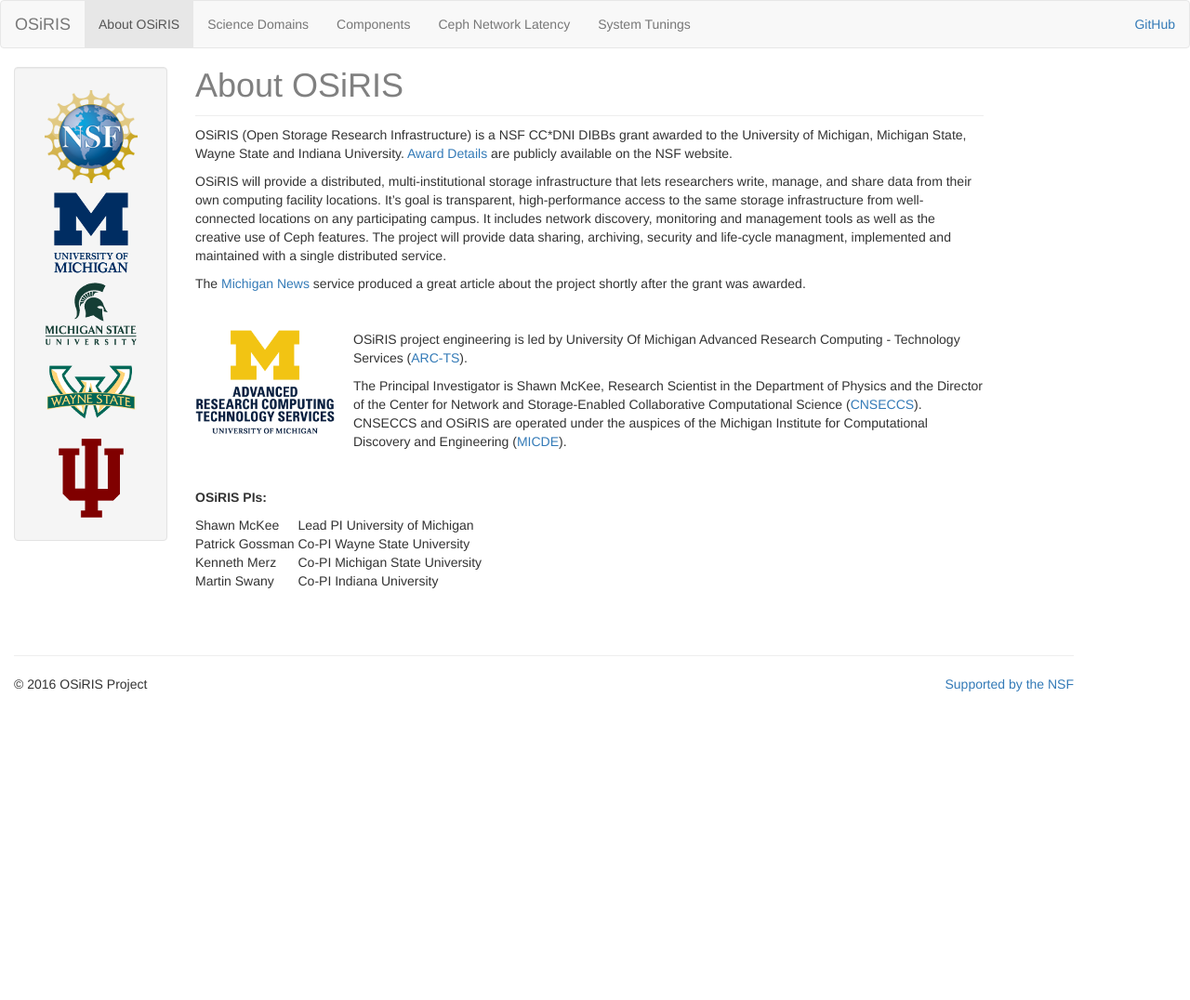
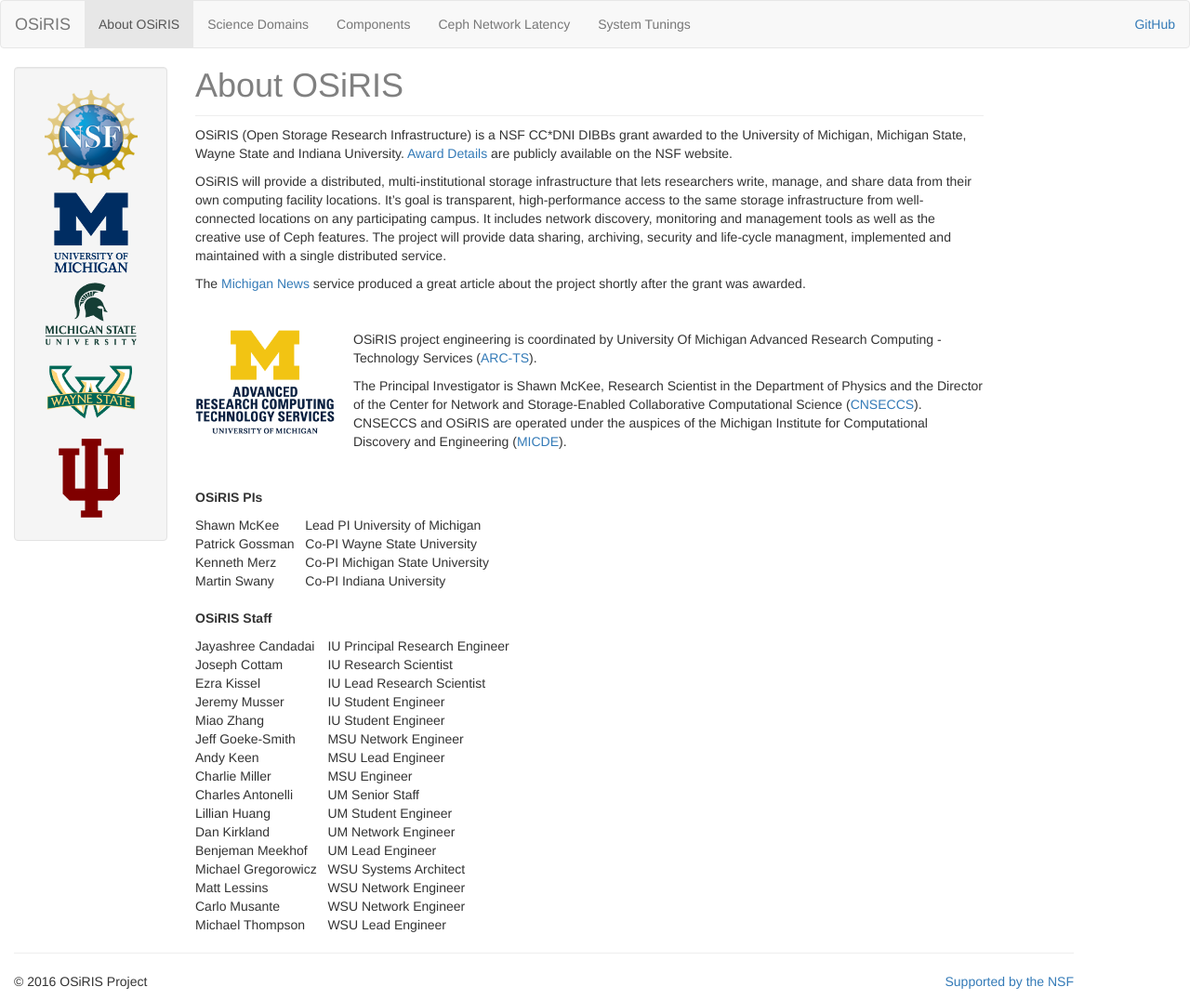
Before and after one commit to MI-OSiRIS/mi-osiris.github.io, a Jekyll site: the page built from about.md, in a window 1280 px wide. Shown: the whole page at 93% size. Built offline with Jekyll 4.4.1, drawn with Linux system fonts in a browser that asks for light colours; before the commit the page ends 900 px from its top, so only the background shows below that.

Commit message:
Add staff list to about page

```diff
--- a/about.md
+++ b/about.md
@@ -16,19 +16,35 @@
 
 
 [![ARC-TS Logo]({{IMAGE_PATH}}/logos/arcts_signature_vertical.png){: style="width: 150px; float: left; margin-right: 20px"}](http://arc-ts.umich.edu/systems-and-services/osiris/)
-OSiRIS project engineering is led by University Of Michigan Advanced Research Computing - Technology Services ([ARC-TS](http://arc-ts.umich.edu/systems-and-services/osiris/)).
+OSiRIS project engineering is coordinated by University Of Michigan Advanced Research Computing - Technology Services ([ARC-TS](http://arc-ts.umich.edu/systems-and-services/osiris/)).
 
 The Principal Investigator is Shawn McKee, Research Scientist in the Department of Physics and the Director of the Center for Network and Storage-Enabled Collaborative Computational Science ([CNSECCS](http://micde.umich.edu/centers/cnseccs/)). CNSECCS and OSiRIS are operated under the auspices of the Michigan Institute for Computational Discovery and Engineering ([MICDE](http://micde.umich.edu/osiris)).
 
 <br />
 
-**OSiRIS PIs:**
+**OSiRIS PIs**
 
-| Shawn McKee       | | Lead PI University of Michigan  |
-| Patrick Gossman   | | Co-PI Wayne State University    |
-| Kenneth Merz      | | Co-PI Michigan State University |
-| Martin Swany      | | Co-PI Indiana University        |
-
+| Shawn McKee      | | | | Lead PI University of Michigan  |
+| Patrick Gossman  | | | | Co-PI Wayne State University    |
+| Kenneth Merz     | | | | Co-PI Michigan State University |
+| Martin Swany     | | | | Co-PI Indiana University        |
 
 <br />
-<br />
+**OSiRIS Staff**
+
+| Jayashree Candadai | | | | IU Principal Research Engineer |
+| Joseph Cottam | | | | IU Research Scientist |
+| Ezra Kissel | | | | IU Lead Research Scientist |
+| Jeremy Musser | | | | IU Student Engineer |
+| Miao Zhang | | | | IU Student Engineer |
+| Jeff Goeke-Smith | | | | MSU Network Engineer |
+| Andy Keen | | | | MSU Lead Engineer |
+| Charlie Miller | | | | MSU Engineer |
+| Charles Antonelli | | | | UM Senior Staff |
+| Lillian Huang | | | | UM Student Engineer |
+| Dan Kirkland | | | | UM Network Engineer |
+| Benjeman Meekhof | | | | UM Lead Engineer |
+| Michael Gregorowicz | | | | WSU Systems Architect |
+| Matt Lessins | | | | WSU Network Engineer |
+| Carlo Musante | | | | WSU Network Engineer |
+| Michael Thompson | | | | WSU Lead Engineer |
```
Also changed, not shown: 1 other file.
